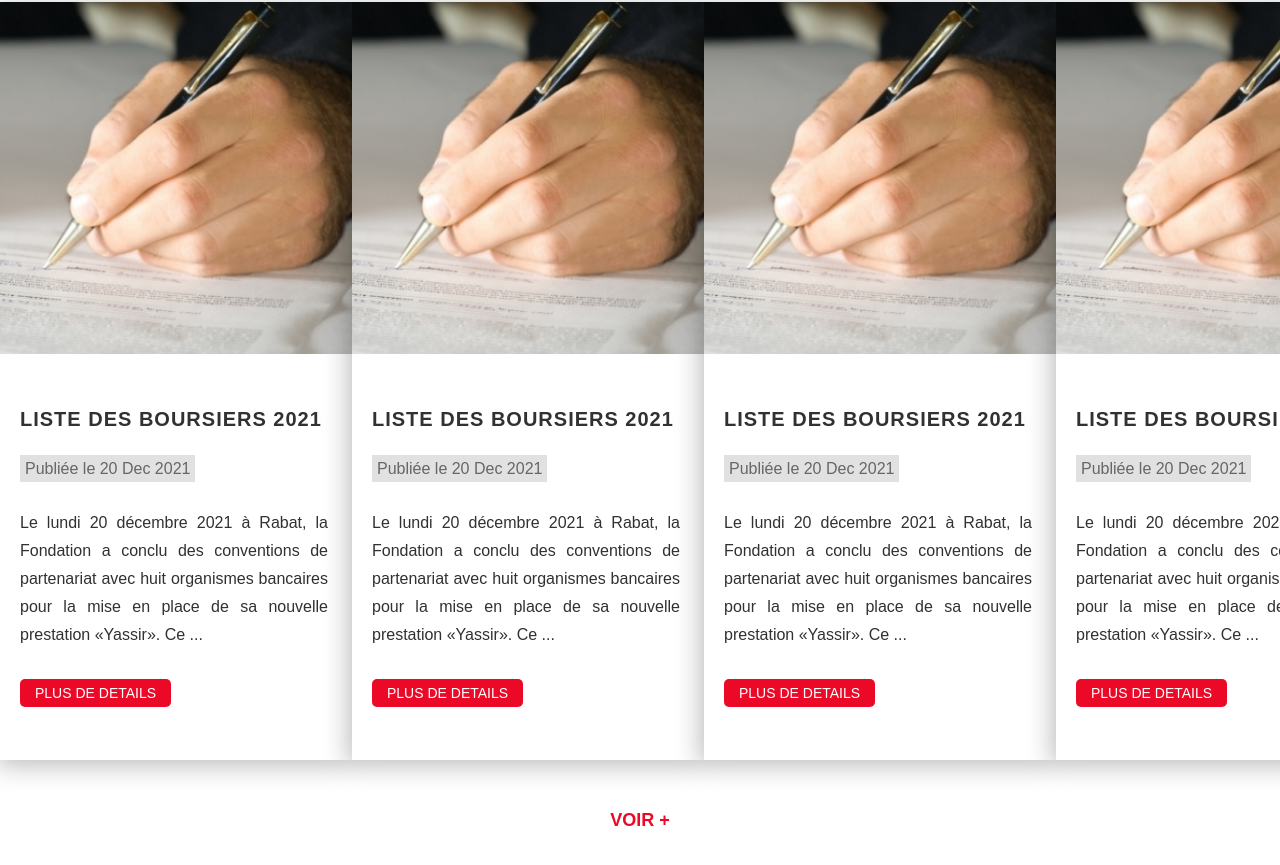
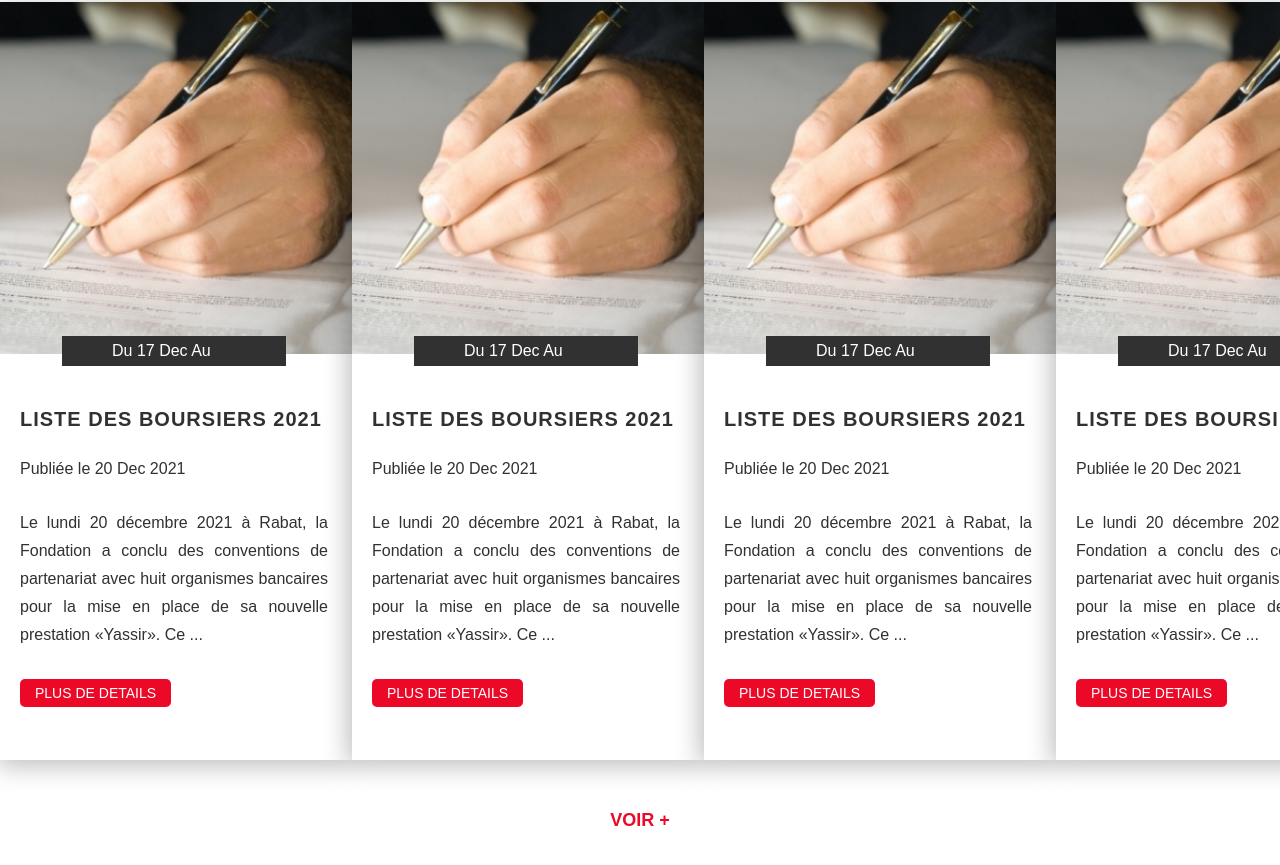
Before and after one commit to AACHOURMOHAMED/site-de-Rayoune-de-maroc, a React (Create React App) app: page /Accueil in a window 1280 px wide. Shown: the part 2258-3123 px from the top of the page. Built offline with nearby package versions, Linux system fonts and the light colour scheme.

Commit message:
saving on github

```diff
--- a/src/App.css
+++ b/src/App.css
@@ -292,5 +292,22 @@ margin-bottom: 50px;
   color: #313131;
   text-transform: uppercase;
   }
+
+
+  .date-event{
+    width: 224px;
+    height: 30px;
+    background-color: #313131;
+    color: white;
+    position: absolute;
+    margin-top: -38px;
+    display: flex;
+    align-items: center;
+    margin-left: 62px;
+  }
+.date-event p{
+  margin-left: 50px;
+}
+
 /*
 End section event */
--- a/src/components/Accueil.js
+++ b/src/components/Accueil.js
@@ -227,15 +227,17 @@ export const Accueil = () => {
 
 
                 <div className='content-card'>
+
+                   {/************************ ************************************************/}
                  <Card className='card'>
                             <img className='img img2' src={photo2} alt='image'/>
-
+                            <div className='date-event'><p>Du 17 Dec Au</p></div>
                             <div className='content'>
                                     <h1>
                                         LISTE DES BOURSIERS 2021
                                     </h1>
 
-                                    <label className='date-card'>
+                                    <label className='localisaion-card'>
                                         Publiée le 20 Dec 2021
                                     </label>
                                     <p className='parg-card'>
@@ -251,17 +253,18 @@ export const Accueil = () => {
                                 </div>
                 </Card>
 
+ {/************************ ************************************************/}
 
-
-                <Card className='card'>
+                        {/************************ ************************************************/}
+                 <Card className='card'>
                             <img className='img img2' src={photo2} alt='image'/>
-
+                            <div className='date-event'><p>Du 17 Dec Au</p></div>
                             <div className='content'>
                                     <h1>
                                         LISTE DES BOURSIERS 2021
                                     </h1>
 
-                                    <label className='date-card'>
+                                    <label className='localisaion-card'>
                                         Publiée le 20 Dec 2021
                                     </label>
                                     <p className='parg-card'>
@@ -277,19 +280,21 @@ export const Accueil = () => {
                                 </div>
                 </Card>
 
+ {/************************ ************************************************/}
 
 
 
 
-                <Card className='card'>
+                        {/************************ ************************************************/}
+                 <Card className='card'>
                             <img className='img img2' src={photo2} alt='image'/>
-
+                            <div className='date-event'><p>Du 17 Dec Au</p></div>
                             <div className='content'>
                                     <h1>
                                         LISTE DES BOURSIERS 2021
                                     </h1>
 
-                                    <label className='date-card'>
+                                    <label className='localisaion-card'>
                                         Publiée le 20 Dec 2021
                                     </label>
                                     <p className='parg-card'>
@@ -305,16 +310,21 @@ export const Accueil = () => {
                                 </div>
                 </Card>
 
+ {/************************ ************************************************/}
 
-                <Card className='card'>
+
+
+
+                            {/************************ ************************************************/}
+                 <Card className='card'>
                             <img className='img img2' src={photo2} alt='image'/>
-
+                            <div className='date-event'><p>Du 17 Dec Au</p></div>
                             <div className='content'>
                                     <h1>
                                         LISTE DES BOURSIERS 2021
                                     </h1>
 
-                                    <label className='date-card'>
+                                    <label className='localisaion-card'>
                                         Publiée le 20 Dec 2021
                                     </label>
                                     <p className='parg-card'>
@@ -329,6 +339,9 @@ export const Accueil = () => {
                                     <Button buttonStyle={'btn--primary'} buttonSize={'btn--small'}>PLUS DE DETAILS</Button>
                                 </div>
                 </Card>
+
+ {/************************ ************************************************/}
+
 
                 </div>
 
```
